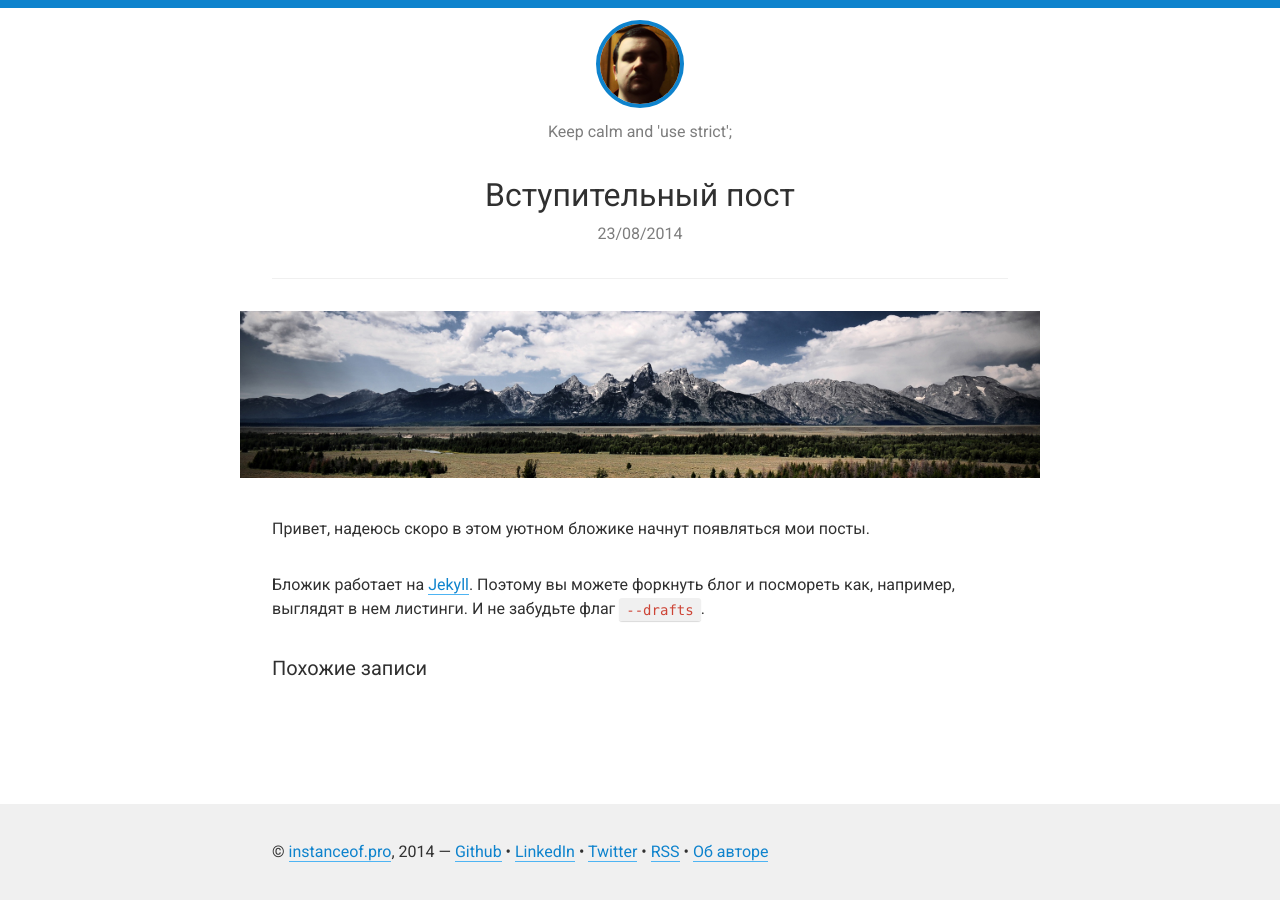
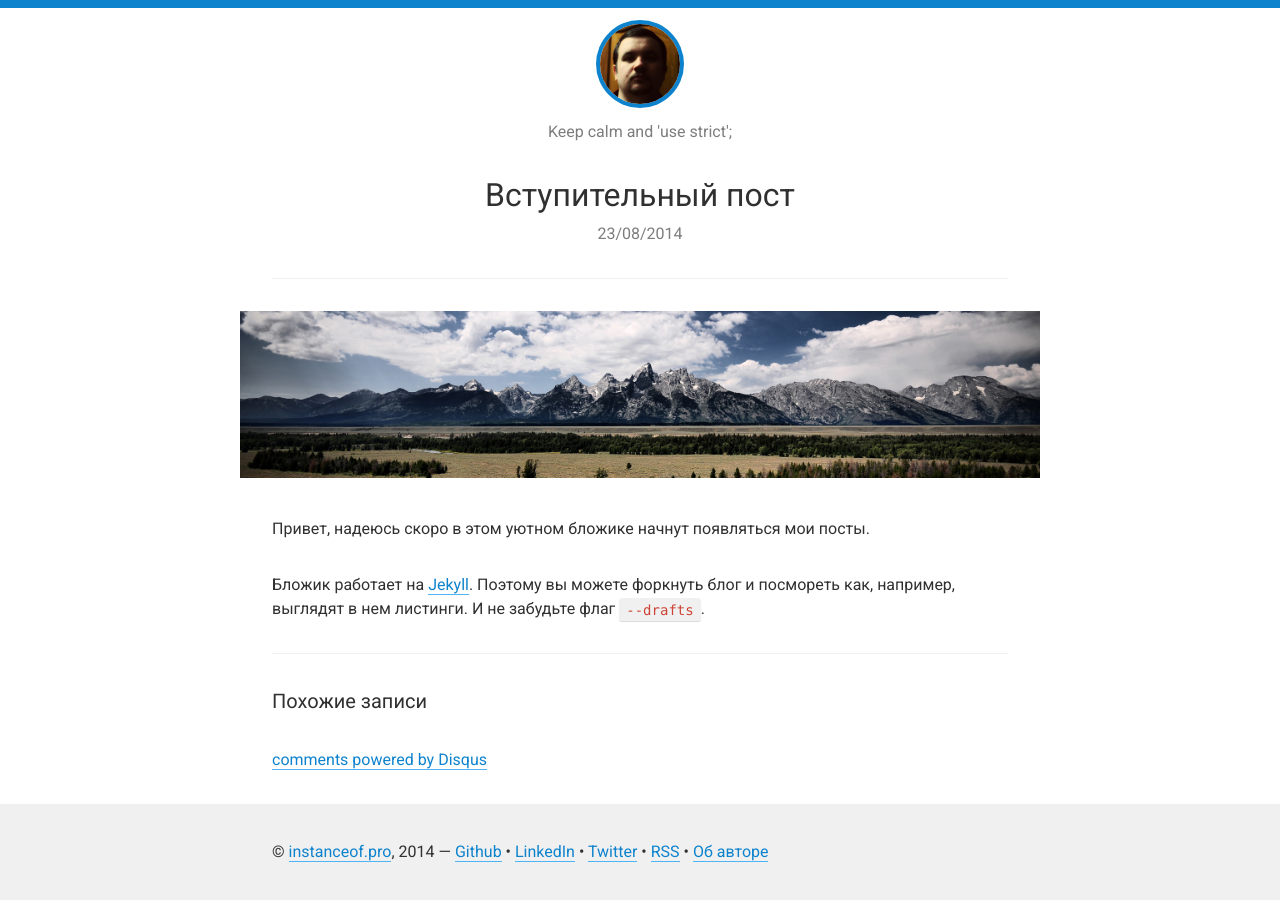
Before and after one commit to sadcitizen/sadcitizen.github.io, a Jekyll site: the page built from _posts/2014-08-23-initial-post.md, in a window 1280 px wide. Built offline with Jekyll 4.4.1, drawn with Linux system fonts in a browser that asks for light colours; Markdown is read by kramdown in place of the engine named in the settings; comment, search, counter and statistics services are not loaded; some of the changed lines change nothing that is shown.

Commit message:
comments

```diff
--- a/_config.yml
+++ b/_config.yml
@@ -14,7 +14,7 @@
 description:      Здесь будет описание
 keywords:         Здесь будет список ключевых слов
 url:              http://instanceofpro.github.io
-
+comments:         true
 version:          0.2.0
 
 #author
--- /dev/null
+++ b/_includes/comments.html
@@ -0,0 +1,11 @@
+<div id="disqus_thread"></div>
+<script type="text/javascript">
+    var disqus_shortname = 'instanceofpro';
+    (function() {
+        var dsq = document.createElement('script'); dsq.type = 'text/javascript'; dsq.async = true;
+        dsq.src = '//' + disqus_shortname + '.disqus.com/embed.js';
+        (document.getElementsByTagName('head')[0] || document.getElementsByTagName('body')[0]).appendChild(dsq);
+    })();
+</script>
+<noscript>Please enable JavaScript to view the <a href="http://disqus.com/?ref_noscript">comments powered by Disqus.</a></noscript>
+<a href="http://disqus.com" class="dsq-brlink">comments powered by <span class="logo-disqus">Disqus</span></a>
--- a/_layouts/post.html
+++ b/_layouts/post.html
@@ -12,7 +12,7 @@
         {{ content }}
     </section>
 </article>
-
+<hr />
 {% if site.related_posts %}
 <div class="b-related">
     <h3 class="b-related__header">Похожие записи</h3>
@@ -41,3 +41,7 @@
     {% endif %}
 </div>
 {% endif %}
+
+{% if site.comments %}
+    {% include comments.html %}
+{% endif %}
```
